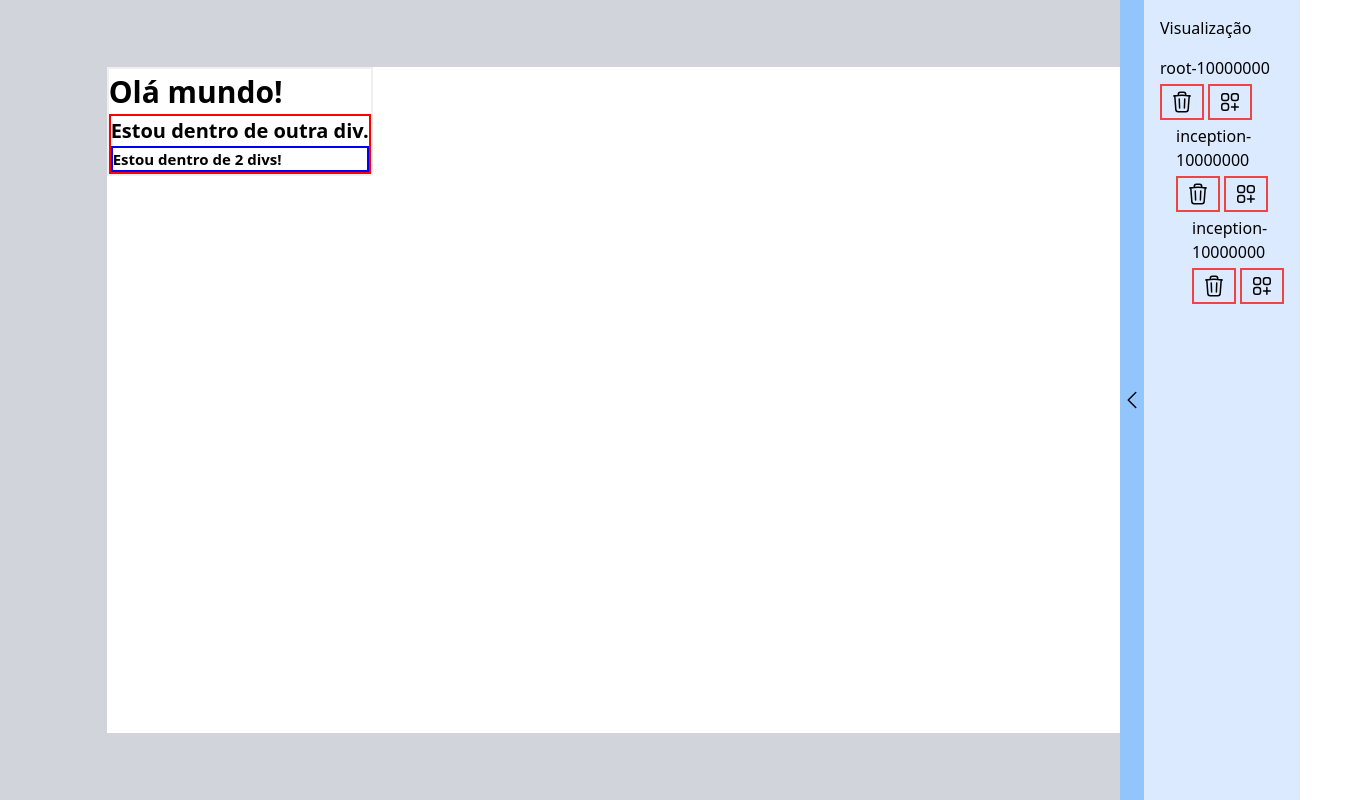
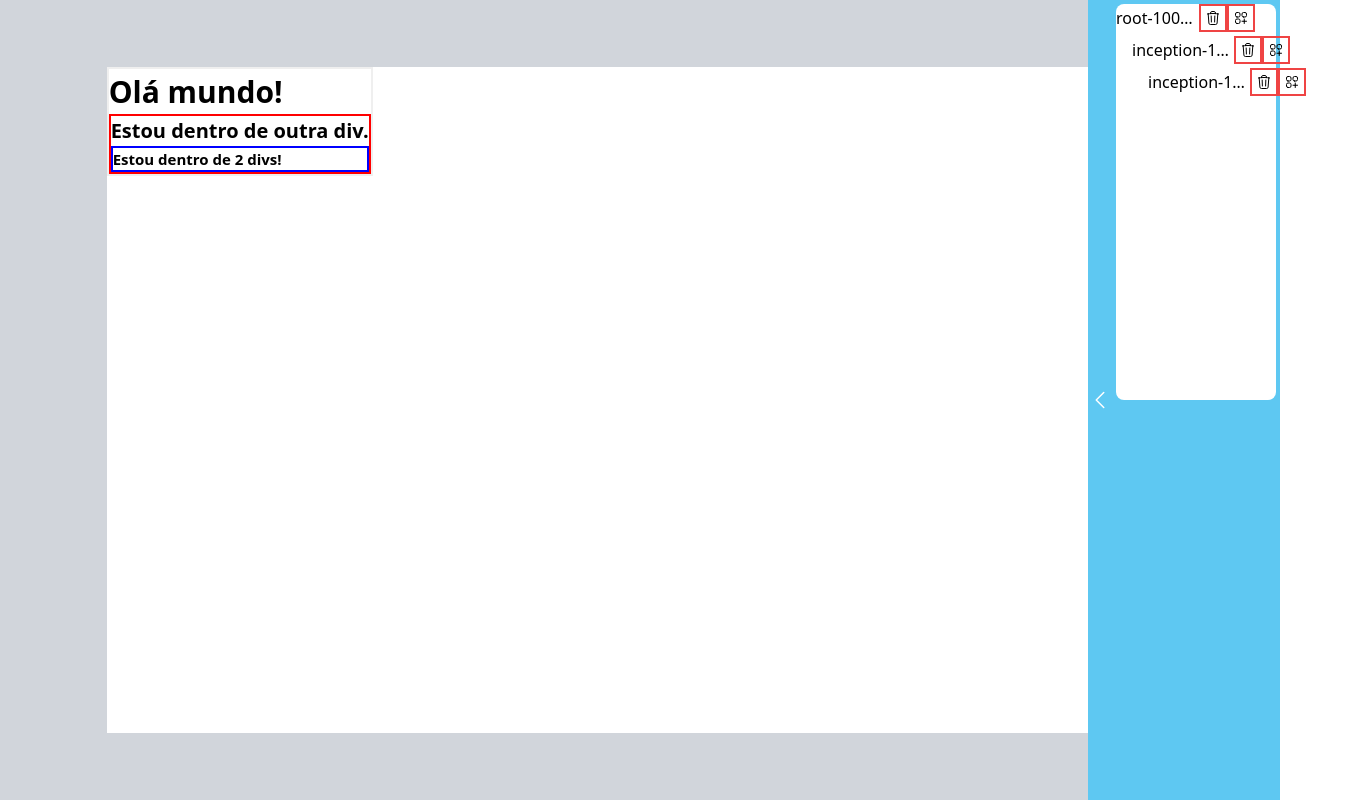
Before and after one commit to perkinsjr/webmaker-test, a Next.js app: page /my-project in a window 1280 px wide. Shown: the whole page, 1352 px wide, since content can reach past the window. Built offline with nearby package versions, Linux system fonts and the light colour scheme.

Commit message:
Disposição dos elementos na árvore e paleta de cores

```diff
--- a/components/TreeDiv.tsx
+++ b/components/TreeDiv.tsx
@@ -13,13 +13,13 @@ function TreeDiv({
 }: DivProps) {
   return (
     <div className="w-fit flex flex-col gap-1">
-      <div>{name}</div>
-      <div className="flex flex-row gap-1">
+      <div className="flex flex-row items-center w-fit">
+      <div className="truncate w-1/2">{name}</div>
         <button
           onClick={() => {
             findParent && findParent(name);
           }}
-          className="flex justify-center border-solid border-2 border-red-500 w-fit px-2 py-1"
+          className="flex justify-center border-solid border-2 border-red-500 h-fit p-1"
         >
           <svg
             xmlns="http://www.w3.org/2000/svg"
@@ -27,7 +27,7 @@ function TreeDiv({
             viewBox="0 0 24 24"
             strokeWidth={1.5}
             stroke="currentColor"
-            className="w-6 h-6"
+            className="w-4 h-4"
           >
             <path
               strokeLinecap="round"
@@ -40,7 +40,7 @@ function TreeDiv({
           onClick={() => {
             addDiv && addDiv(name);
           }}
-          className="flex justify-center border-solid border-2 border-red-500 w-fit px-2 py-1"
+          className="flex justify-center border-solid border-2 border-red-500 h-fit p-1"
         >
           <svg
             xmlns="http://www.w3.org/2000/svg"
@@ -48,7 +48,7 @@ function TreeDiv({
             viewBox="0 0 24 24"
             strokeWidth={1.5}
             stroke="currentColor"
-            className="w-6 h-6"
+            className="w-4 h-4"
           >
             <path
               strokeLinecap="round"
--- a/components/TreeVisualization.tsx
+++ b/components/TreeVisualization.tsx
@@ -18,11 +18,11 @@ function TreeVisualization({
   return (
     <div
       className={`absolute ${
-        isVisible ? "right-0" : "-right-32"
-      } top-0 h-screen w-40 flex flex-row gap-0 transition-all duration-500`}
+        isVisible ? "right-0" : "-right-40"
+      } top-0 h-screen w-48 flex flex-row gap-0 transition-all duration-500 justify-center`}
     >
       <button
-        className="relative bg-blue-300"
+        className="relative bg-lt-blue1 text-white"
         onClick={() => setVisibility(!isVisible)}
       >
         <svg
@@ -40,9 +40,8 @@ function TreeVisualization({
           />
         </svg>
       </button>
-      <div className="flex flex-col gap-2 bg-blue-100 h-full p-4">
-        <div>Visualização</div>
-        <div className="bg-white rounded-lg"></div>
+      <div className="flex flex-col items-center gap-2 bg-lt-blue1 h-full p-1">
+        <div className="bg-white rounded-lg h-1/2 w-40">
           <TreeDiv
             name={name}
             style={style}
@@ -52,6 +51,7 @@ function TreeVisualization({
             addDiv={addDiv}
             editDiv={editDiv}
           />
+        </div>
         <EditDivStyle />
       </div>
     </div>
--- a/tailwind.config.js
+++ b/tailwind.config.js
@@ -10,7 +10,17 @@ module.exports = {
   ],
 
   theme: {
-    extend: {},
+    extend: {
+      colors: {
+        transparent: 'transparent',
+        current: 'currentColor',
+        'lt-blue1': '#5EC8F2',
+        'lt-blue2': '#57B7F2',
+        'lt-blue3': '#0597F2',
+        'lt-blue4': '#0583F2',
+      }
+    },
+
   },
   plugins: [],
 }
```
Lines whose indentation alone changed are shown as unchanged.
